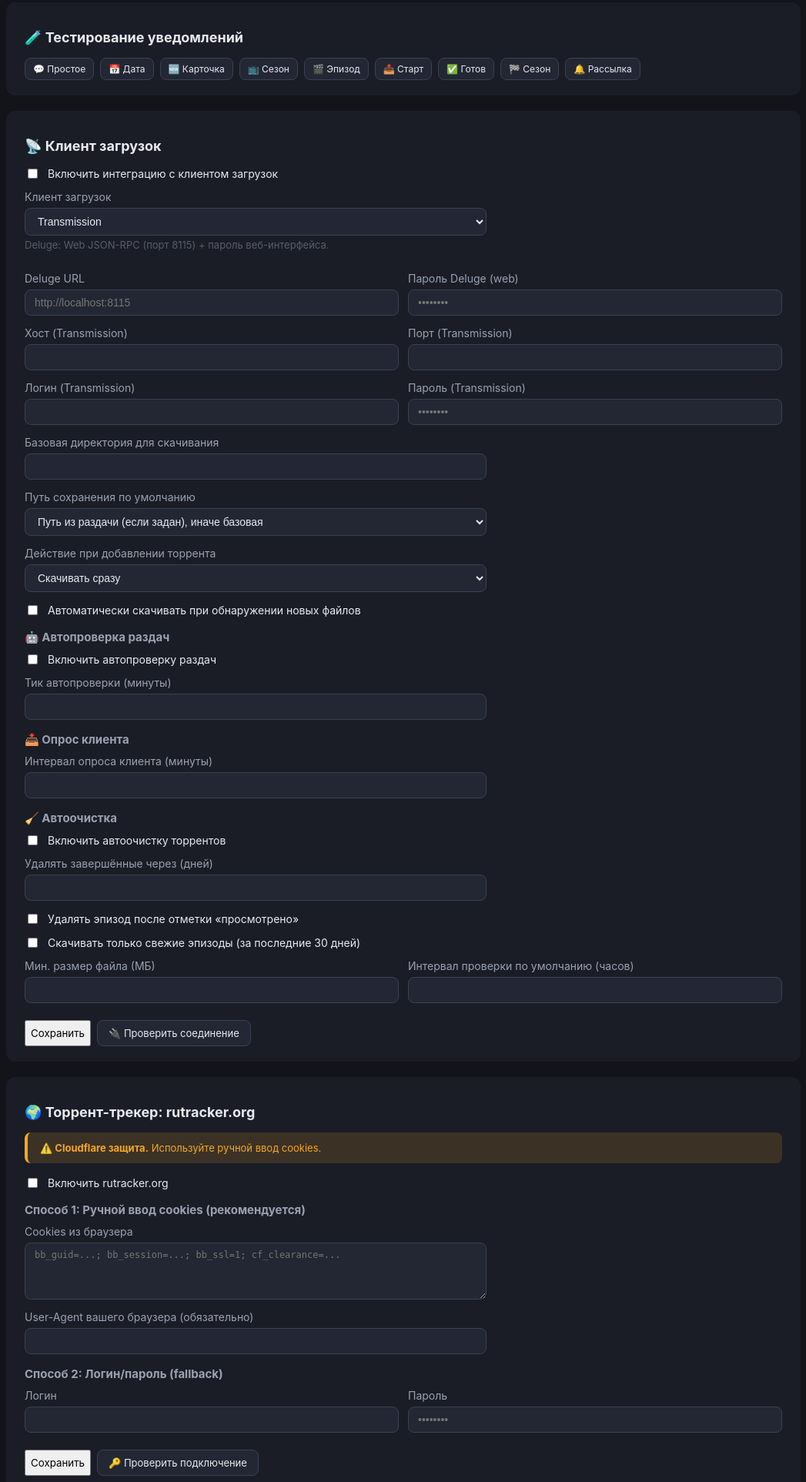
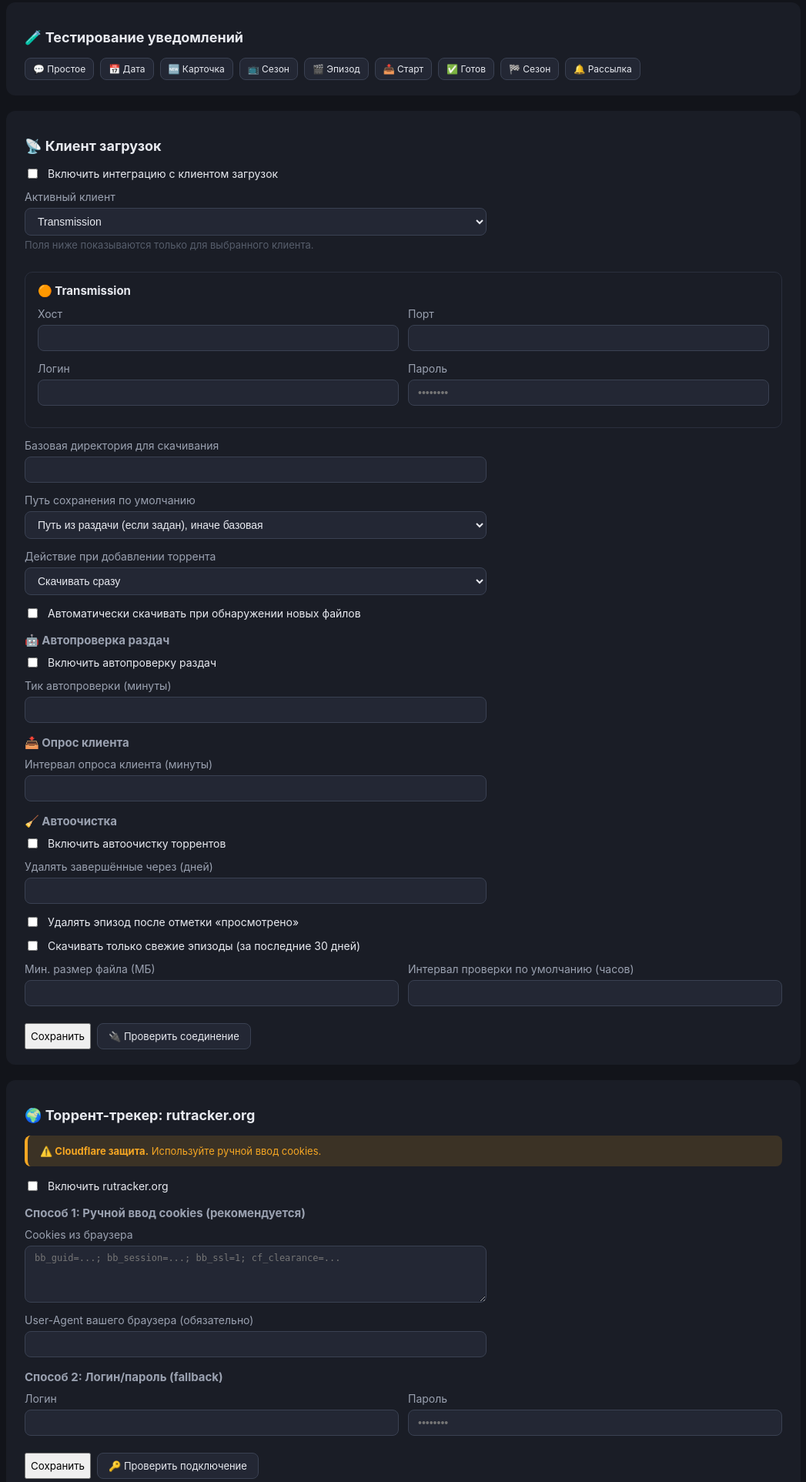
Before and after one commit to Sierra56/movie-radar, a Python web app: template app/templates/settings.html in a window 1280 px wide. Shown: the part 1426-3351 px from the top of the page at 77% size, without its empty margins (216-1263 px from the left). Run offline with Jinja, Linux system fonts and the light colour scheme; the template is opened without the code that fills it, so the values that code supplies are empty.

Commit message:
settings.html refactoring

```diff
--- a/app/templates/settings.html
+++ b/app/templates/settings.html
@@ -99,6 +99,21 @@
         .two-col {
             grid-template-columns: 1fr;
         }
+    }
+
+    /* Разделённые блоки клиентов */
+    .client-block {
+        border: 1px solid var(--border);
+        border-radius: 10px;
+        padding: 14px 16px;
+        margin-bottom: 14px;
+        background: var(--bg-card);
+    }
+
+    .client-block h3 {
+        margin: 0 0 12px;
+        font-size: 15px;
+        color: var(--text);
     }
 
     .log-table {
@@ -356,16 +371,39 @@
         <div class="check-row"><input type="checkbox" name="enabled" {% if trans.get('enabled') %}checked{% endif %}>
             <label>Включить интеграцию с клиентом загрузок</label>
         </div>
+
         <div class="field">
-            <label>Клиент загрузок</label>
-            <select name="client_type">
+            <label>Активный клиент</label>
+            <select name="client_type" id="client_type">
                 <option value="transmission" {% if (trans.get('client_type') or 'transmission' )=='transmission'
                     %}selected{% endif %}>Transmission</option>
                 <option value="deluge" {% if trans.get('client_type')=='deluge' %}selected{% endif %}>Deluge</option>
             </select>
-            <p class="hint">Deluge: Web JSON-RPC (порт 8115) + пароль веб-интерфейса.</p>
+            <p class="hint">Поля ниже показываются только для выбранного клиента.</p>
         </div>
-        <div class="two-col">
+
+        <!-- ── Transmission ── -->
+        <div id="block-transmission" class="client-block"
+            style="{% if trans.get('client_type') == 'deluge' %}display:none{% endif %}">
+            <h3>🟠 Transmission</h3>
+            <div class="two-col">
+                <div class="field"><label>Хост</label><input type="text" name="host"
+                        value="{{ trans.get('host', 'localhost') }}"></div>
+                <div class="field"><label>Порт</label><input type="number" name="port"
+                        value="{{ trans.get('port', 9091) }}"></div>
+            </div>
+            <div class="two-col">
+                <div class="field"><label>Логин</label><input type="text" name="username"
+                        value="{{ trans.get('username', '') }}"></div>
+                <div class="field"><label>Пароль</label><input type="password" name="password" placeholder="••••••••">
+                </div>
+            </div>
+        </div>
+
+        <!-- ── Deluge ── -->
+        <div id="block-deluge" class="client-block"
+            style="{% if trans.get('client_type') != 'deluge' %}display:none{% endif %}">
+            <h3>🔵 Deluge</h3>
             <div class="field"><label>Deluge URL</label>
                 <input type="text" name="deluge_url" value="{{ trans.get('deluge_url', '') }}"
                     placeholder="http://localhost:8115">
@@ -374,18 +412,8 @@
                 <input type="password" name="deluge_password" placeholder="••••••••">
             </div>
         </div>
-        <div class="two-col">
-            <div class="field"><label>Хост (Transmission)</label><input type="text" name="host"
-                    value="{{ trans.get('host', 'localhost') }}"></div>
-            <div class="field"><label>Порт (Transmission)</label><input type="number" name="port"
-                    value="{{ trans.get('port', 9091) }}"></div>
-        </div>
-        <div class="two-col">
-            <div class="field"><label>Логин (Transmission)</label><input type="text" name="username"
-                    value="{{ trans.get('username', '') }}"></div>
-            <div class="field"><label>Пароль (Transmission)</label><input type="password" name="password"
-                    placeholder="••••••••"></div>
-        </div>
+
+        <!-- ── Общие параметры (для обоих клиентов) ── -->
         <div class="field"><label>Базовая директория для скачивания</label>
             <input type="text" name="base_download_dir" value="{{ trans.get('base_download_dir', '') }}">
         </div>
@@ -605,5 +633,20 @@
     function confirmRestore() {
         return confirm("ВНИМАНИЕ: Текущие данные будут заменены.\n\nПродолжить?");
     }
+
+    // Переключение блоков Transmission / Deluge
+    (function () {
+        const sel = document.getElementById('client_type');
+        if (!sel) return;
+        const bT = document.getElementById('block-transmission');
+        const bD = document.getElementById('block-deluge');
+        function sync() {
+            const isDeluge = sel.value === 'deluge';
+            bD.style.display = isDeluge ? '' : 'none';
+            bT.style.display = isDeluge ? 'none' : '';
+        }
+        sel.addEventListener('change', sync);
+        sync();
+    })();
 </script>
 {% endblock %}
```
